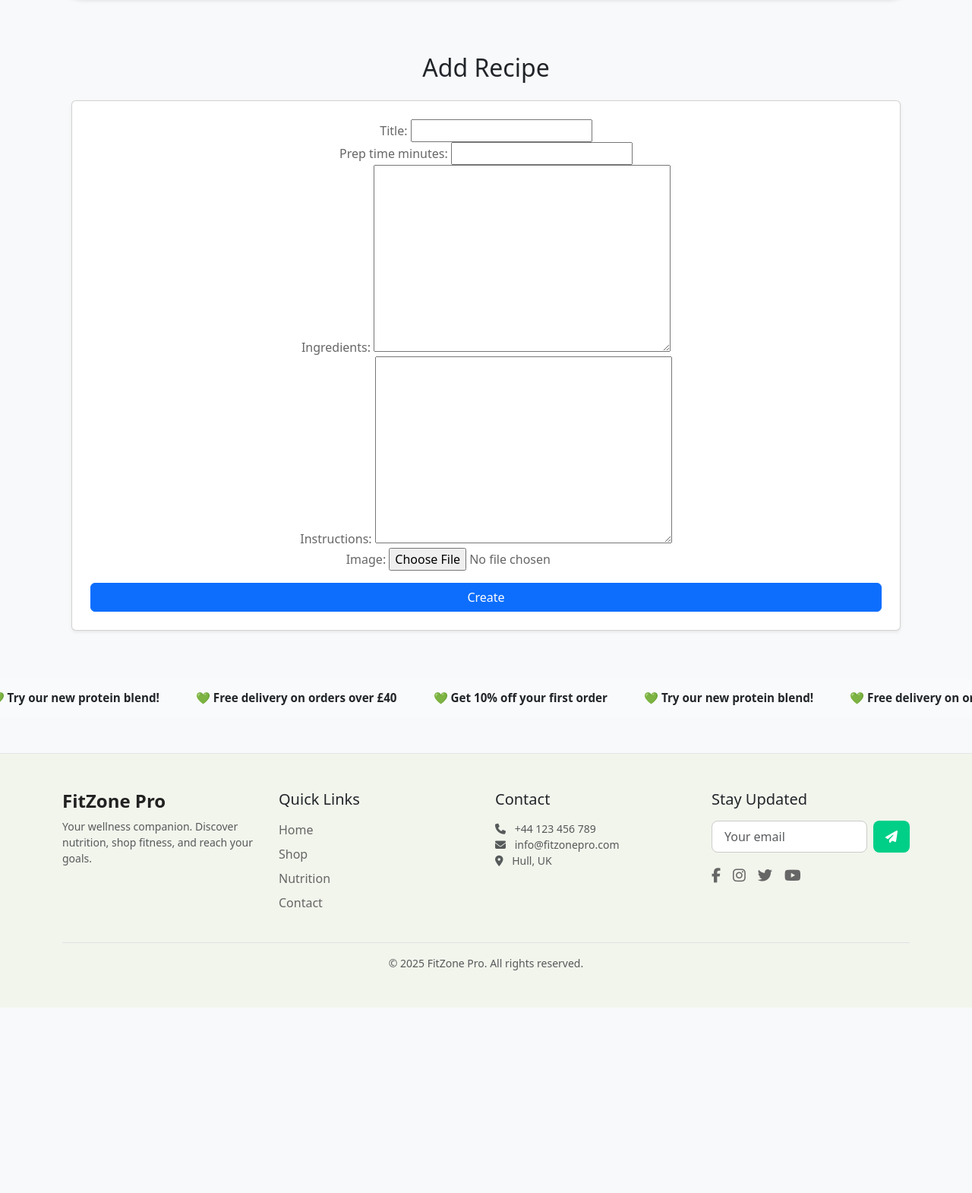
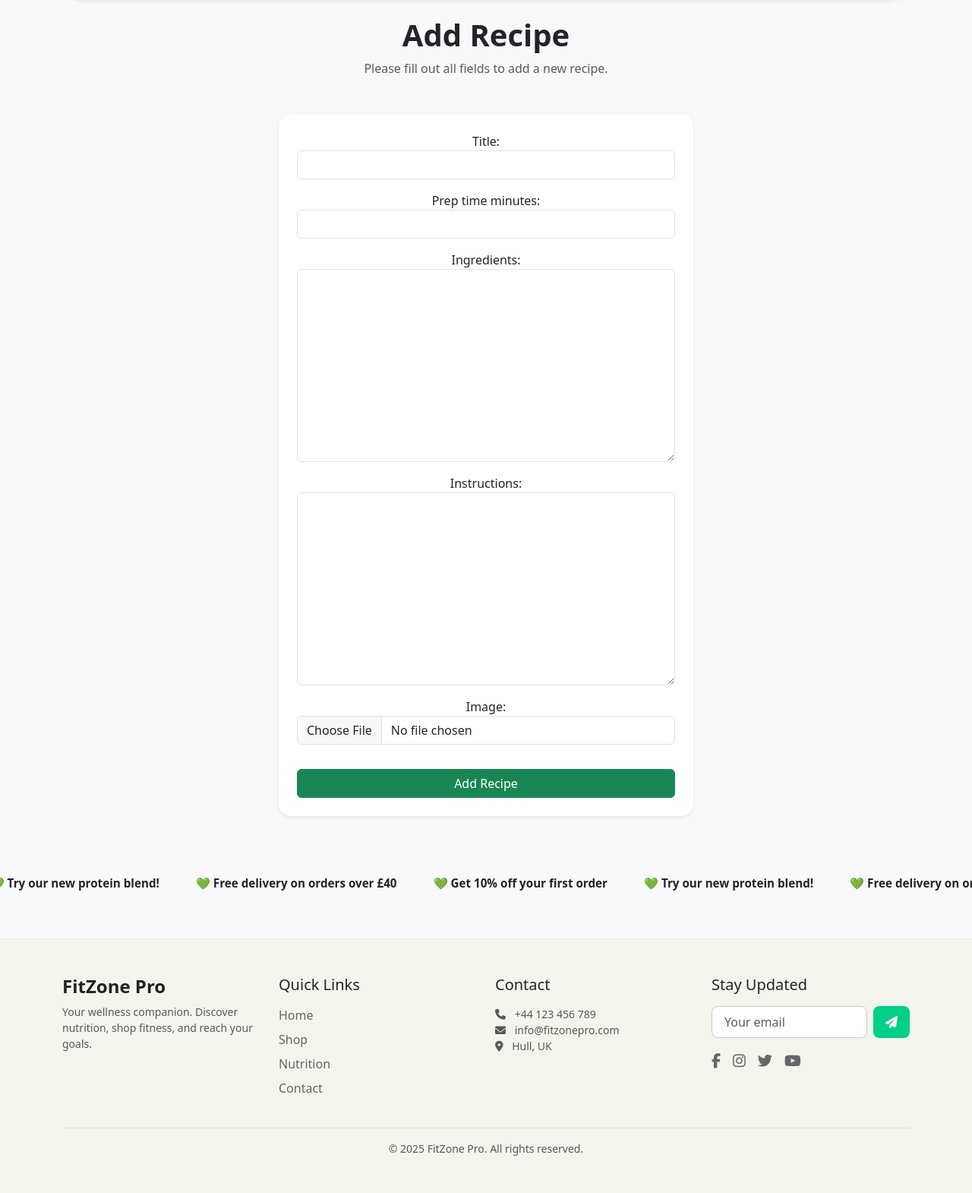
Before and after one commit to Danut89/Milestone-Project-4, a Django app: page /nutrition/recipes/add/ in a window 1280 px wide. Shown: the part 130-1700 px from the top of the page at 76% size. Before the commit the page ends 1456 px from the top, so only its background shows below. Run offline with Django 5.2, Linux system fonts and the light colour scheme; the visitor is signed in with stand-in values (Sample User, id 1); some libraries are stand-ins or nearby versions.

Commit message:
feat: Add recipe deletion with confirmation modal, edit button, and recipe list pagination

````diff
--- a/fitzone/settings.py
+++ b/fitzone/settings.py
@@ -50,7 +50,8 @@ INSTALLED_APPS = [
     'nutrition',
     'shop',
     'cart',
-    'orders'
+    'orders',
+    'widget_tweaks'
 ]
 
 MIDDLEWARE = [
--- a/nutrition/templates/nutrition/recipe_form.html
+++ b/nutrition/templates/nutrition/recipe_form.html
@@ -1,19 +1,52 @@
 {% extends 'base.html' %}
+{% load widget_tweaks %}
 
-{% block title %}{{ form.instance.pk|yesno:"Edit Recipe,Add Recipe" }}{% endblock %}
-```
+{% block title %}
+  {{ form.instance.pk|yesno:"Edit Recipe,Add Recipe" }}
+{% endblock %}
+
 {% block content %}
 <section class="container shop-header text-center py-4">
-<div class="container mt-5">
-  <h2 class="mb-4">{{ form.instance.pk|yesno:"Edit Recipe,Add Recipe" }}</h2>
+  <div class="text-center mb-5">
+    <h2 class="fw-bold display-6">{{ form.instance.pk|yesno:"Edit Recipe,Add Recipe" }}</h2>
+    <p class="text-muted">Please fill out all fields to {{ form.instance.pk|yesno:"update your recipe,add a new recipe" }}.</p>
+  </div>
 
-  <form method="POST" enctype="multipart/form-data" class="card p-4 shadow-sm">
-    {% csrf_token %}
-    {{ form.as_p }}
-    <button type="submit" class="btn btn-primary w-100 mt-3">
-      {{ form.instance.pk|yesno:"Update,Create" }}
-    </button>
-  </form>
-</div>
+  <div class="row justify-content-center">
+    <div class="col-md-8 col-lg-6">
+      <form method="POST" enctype="multipart/form-data" class="card p-4 shadow-sm bg-white border-0 rounded-4">
+        {% csrf_token %}
+
+        <div class="mb-3">
+          {{ form.title.label_tag }}
+          {{ form.title|add_class:"form-control" }}
+        </div>
+
+        <div class="mb-3">
+          {{ form.prep_time_minutes.label_tag }}
+          {{ form.prep_time_minutes|add_class:"form-control" }}
+        </div>
+
+        <div class="mb-3">
+          {{ form.ingredients.label_tag }}
+          {{ form.ingredients|add_class:"form-control" }}
+        </div>
+
+        <div class="mb-3">
+          {{ form.instructions.label_tag }}
+          {{ form.instructions|add_class:"form-control" }}
+        </div>
+
+        <div class="mb-3">
+          {{ form.image.label_tag }}
+          {{ form.image|add_class:"form-control" }}
+        </div>
+
+        <button type="submit" class="btn btn-success w-100 mt-3">
+          {{ form.instance.pk|yesno:"Update Recipe,Add Recipe" }}
+        </button>
+      </form>
+    </div>
+  </div>
 </section>
 {% endblock %}
--- a/nutrition/views.py
+++ b/nutrition/views.py
@@ -22,7 +22,14 @@ def meal_plans(request):
 
 def recipes_list(request):
     recipes = Recipe.objects.all()
-    return render(request, 'nutrition/recipes.html', {'recipes': recipes})
+
+    paginator = Paginator(recipes, 6)  # 6 recipes per page
+    page_number = request.GET.get('page')
+    page_obj = paginator.get_page(page_number)
+
+    return render(request, 'nutrition/recipes.html', {
+        'page_obj': page_obj,
+    })
 
 def supplements_list(request):
     supplements = Supplement.objects.all()
@@ -119,7 +126,9 @@ def edit_recipe(request, pk):
 @login_required
 def delete_recipe(request, pk):
     recipe = get_object_or_404(Recipe, pk=pk, author=request.user)
+
     if request.method == 'POST':
+        # Remove any wishlist entries
+        Wishlist.objects.filter(recipe=recipe).delete()
         recipe.delete()
         return redirect('nutrition:recipes')
-    return render(request, 'nutrition/recipe_confirm_delete.html', {'recipe': recipe})
````
Also changed, not shown: nutrition/templates/nutrition/recipe_confirm_delete.html (deleted, +0 -18 lines), nutrition/templates/nutrition/recipe_detail.html (+55 -14 lines), nutrition/templates/nutrition/recipes.html (+31 -2 lines), media/recipe_images/707shots_so.png (added), media/recipe_images/ChatGPT_Image_27_iun._2025_11_32_37.png (added), media/recipe_images/face1.jpg (added), media/recipe_images/fruits-7412963_640.jpg (added), media/recipe_images/hero-mirrored.png (added), media/recipe_images/hero-relod.png (added), media/recipe_images/hero4.png (added), media/recipe_images/marlon-alves-iJCh_2vxd9U-unsplash.jpg (added), media/recipe_images/pexels-john-tekeridis-21837-32742411.jpg (added), media/recipe_images/photo.jpg (added), media/recipe_images/project2_2.webp (added), 1 more files.
